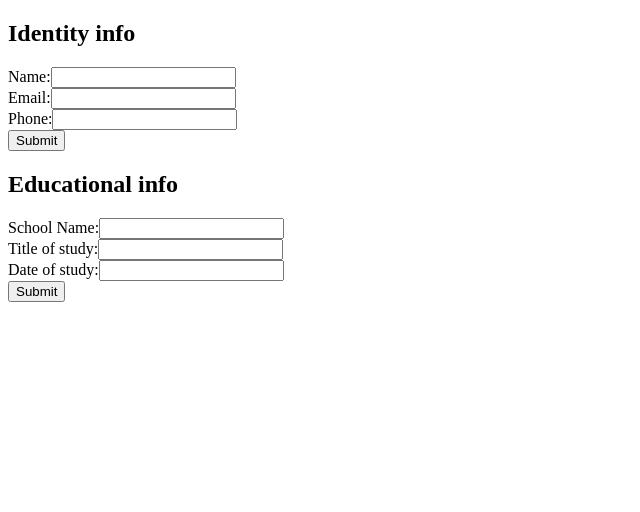
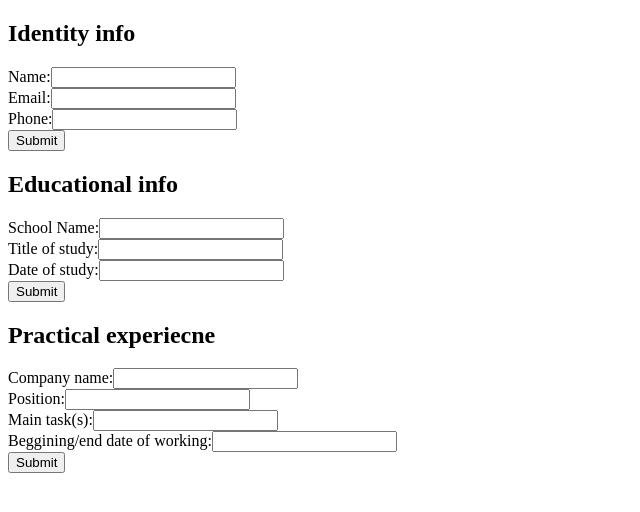
Before and after one commit to ThiagoJoseSousa/CV-project, a React (Create React App) app: page / in a window 1280 px wide. Shown: the top 512 px of the page, without its empty margins (0-640 px from the left). Built offline with nearby package versions, Linux system fonts and the light colour scheme.

Commit message:
All components created and properly added.

```diff
--- a/src/App.js
+++ b/src/App.js
@@ -1,18 +1,20 @@
-
+// return () is for html, return {} for js
 import React,{Component} from 'react';
 import IdentityDisplay, {IdentityEdit} from './components/Identity';
 import EducationalXpDisplay, {EducationalXpEdit} from './components/Educational xp'
-
+import PracticalXpDisplay, {PracticalXpEdit} from './components/Practical xp'
 class App extends Component {
 constructor(){
   super()
   this.state= {
     isIdentityEdit:true,
     isSchoolXpEdit:true,
+    isPracticalXpEdit:true
   }
   this.handleIdentitySubmit=this.handleIdentitySubmit.bind(this)
   this.toggleEdit=this.toggleEdit.bind(this)
   this.handleEducationalXpSubmit=this.handleEducationalXpSubmit.bind(this)
+  this.handlePracticalXpSubmit=this.handlePracticalXpSubmit.bind(this) // bind is really important
 }
 handleIdentitySubmit (info){//info = state passed as argument
 this.setState((prevState)=> {
@@ -37,6 +39,20 @@ handleEducationalXpSubmit(info) {
   }})
 }
 
+handlePracticalXpSubmit(info) {
+ this.setState((prevState)=> {
+  return {
+    info: {company:info.company,
+      position:info.position,
+      tasks:info.tasks,
+      dateTimeWorked:info.dateTimeWorked
+
+    },
+    isPracticalXpEdit:!prevState.isPracticalXpEdit
+  }
+ })
+}
+
 toggleEdit (valueName) {
 this.setState ((prevState)=> {
 let newState= {}
@@ -59,6 +75,10 @@ return newState
       <EducationalXpDisplay submit={this.handleEducationalXpSubmit} info={this.state.info}/> :
       <EducationalXpEdit submit={()=> this.toggleEdit('isSchoolXpEdit')} info={this.state.info}/>
       }
+      {this.state.isPracticalXpEdit?
+        <PracticalXpDisplay submit={this.handlePracticalXpSubmit} info={this.state.info}/> :
+        <PracticalXpEdit submit={()=> this.toggleEdit('isPracticalXpEdit')} info={this.state.info}/>
+      }
     </div>
   )
     }
--- a/src/components/Practical xp.js
+++ b/src/components/Practical xp.js
@@ -2,9 +2,71 @@
 // constructor is jsut a keyword to the first executed method of the class
 //super calls the constructor of the  parent
 
-import React from "react";
+import React, {Component} from "react";
 
-class PracticalXp extends React.Component {
+class PracticalXpDisplay extends Component {
+constructor (props) {
+    super()
+    this.state={company:props.info? props.info.company:'',
+    position:props.info? props.info.position:'',
+    tasks:props.info? props.info.tasks:'',
+    dateTimeWorked:props.info? props.info.dateTimeWorked:''
+}
+this.handleInputChange=this.handleInputChange.bind(this)
+this.handleSubmit=this.handleSubmit.bind(this)
+}
+
+handleInputChange(e,valueName){
+this.setState(prevState => {
+    let newState= {...prevState}
+    newState[valueName]=e.target.value
+    return newState;
+})
+}
+handleSubmit=(e)=> {
+e.preventDefault()
+this.props.submit(this.state)
+}
 
 
+render() {
+    return (<div><form>
+        <h2>Practical experiecne</h2>
+        <label htmlFor="company"> Company name:
+<input type='text' name='company' value={this.state.company} onChange={(e)=> {
+    this.handleInputChange(e, 'company')
+}}/></label><br />
+<label htmlFor="position"> Position:
+<input type='text' name='position' value={this.state.position} onChange={(e)=> {
+    this.handleInputChange(e, 'position')
+}}/></label><br />
+
+<label htmlFor="tasks"> Main task(s):
+<input type='text' name='tasks' value={this.state.tasks} onChange={(e)=> {
+    this.handleInputChange(e, 'tasks')
+}}/></label><br />
+
+<label htmlFor="dateTimeWorked"> Beggining/end date of working:
+<input type='text' name='dateTimeWorked' value={this.state.dateTimeWorked} onChange={(e)=> {
+    this.handleInputChange(e, 'dateTimeWorked')
+}}/></label><br />
+<button onClick={this.handleSubmit}> Submit</button>
+
+</form>
+    </div>)
 }
+
+}
+
+export class PracticalXpEdit extends Component{
+render (){ return(
+<div><form> <h2> Practical Experience</h2>
+<p> Company name:{this.props.info.company}</p>
+<p> Position:{this.props.info.position}</p>
+<p> Main task:{this.props.info.tasks}</p>
+<p> Start and end date of work:{this.props.info.dateTimeWorked}</p>
+</form>
+</div>)
+}
+}
+export default PracticalXpDisplay
```
